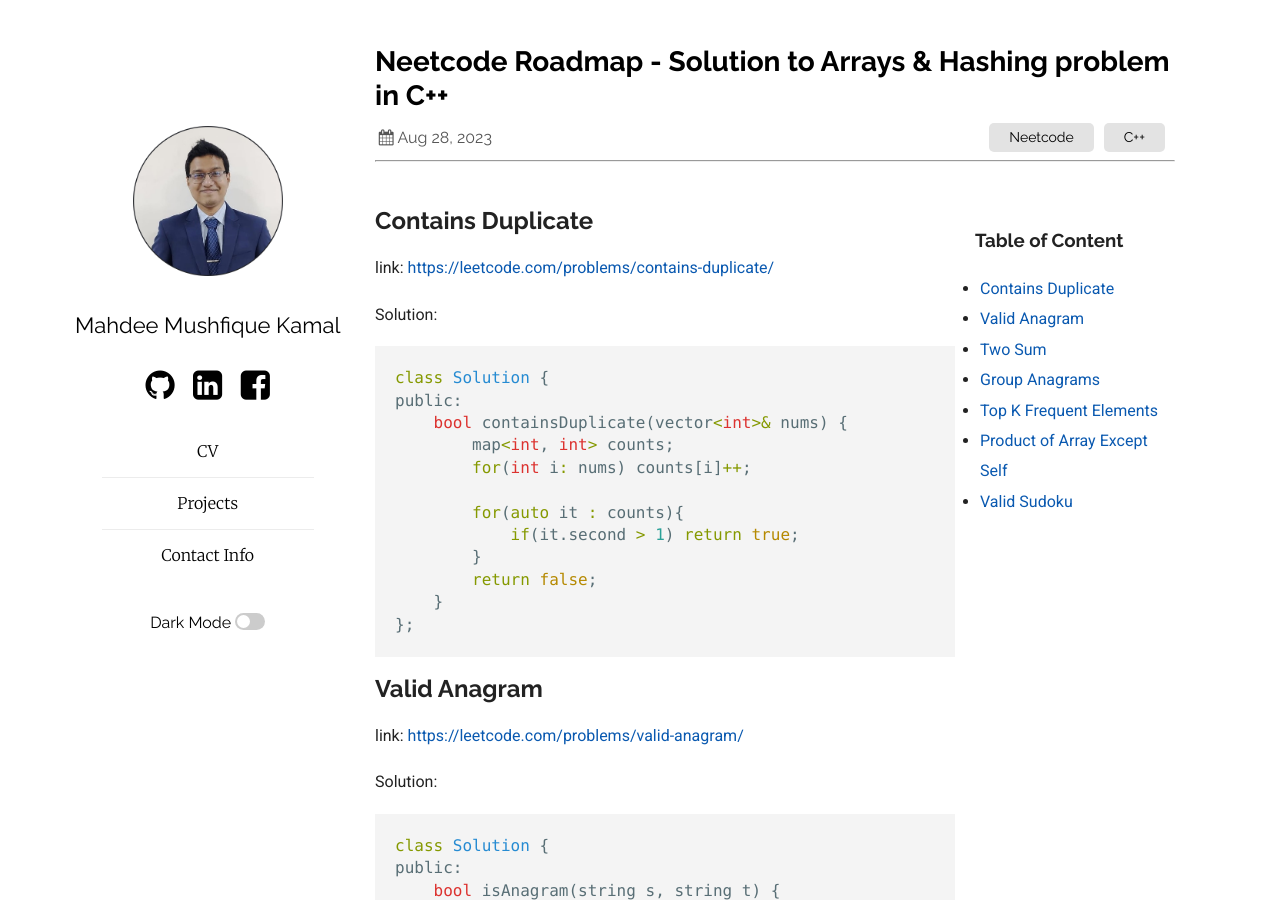
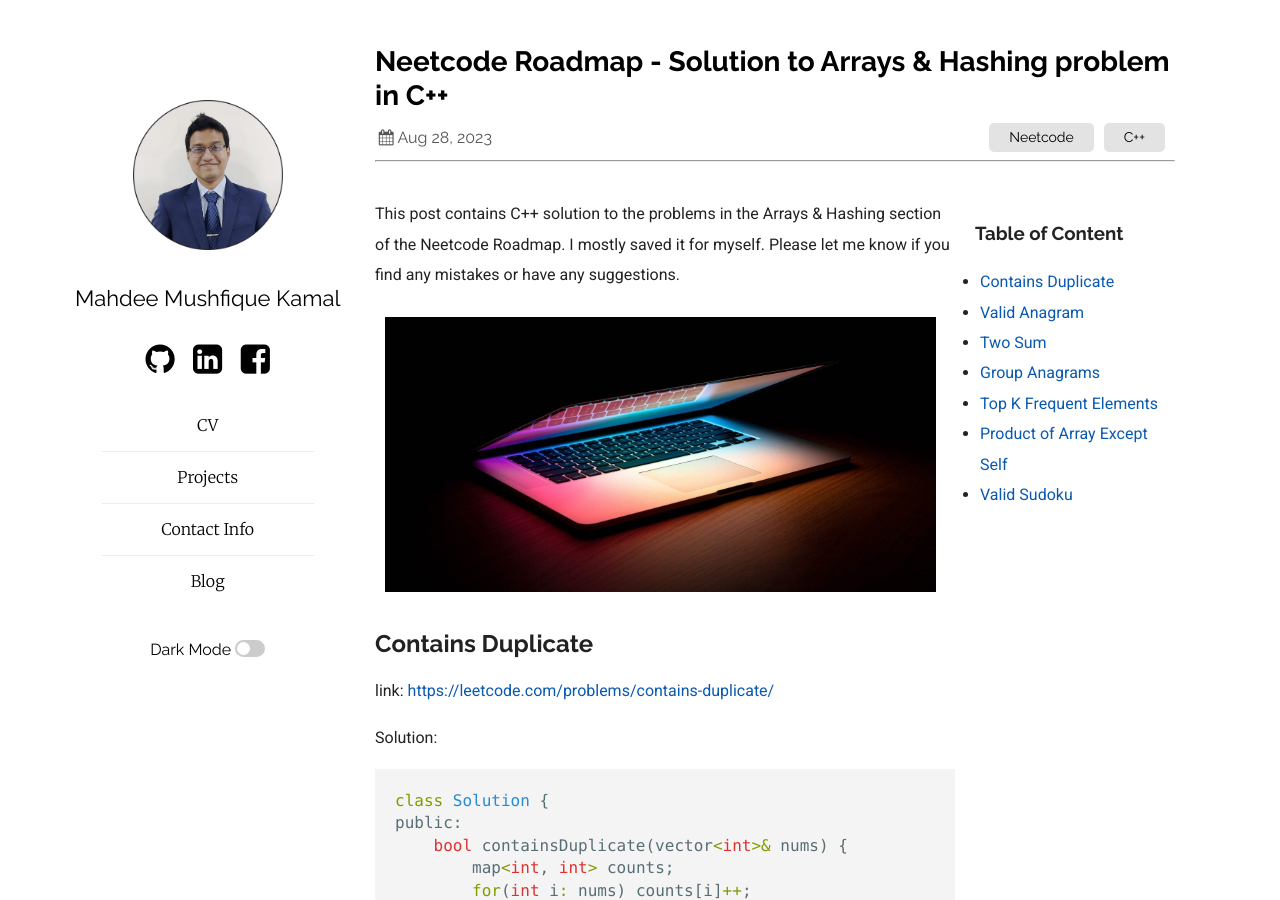
Before and after one commit to MahdeeMushfiqueKamal/MahdeeMushfiqueKamal.github.io, a Jekyll site: the page built from _posts/2023-08-28-neetcode-Arrays-&-Hashing.markdown, in a window 1280 px wide and 900 px high. Built offline with Jekyll 4.4.1, drawn with Linux system fonts in a browser that asks for light colours.

Commit message:
stock image

```diff
--- a/_config.yml
+++ b/_config.yml
@@ -33,6 +33,8 @@ plainwhite:
       url: "/projects"
     - title: Contact Info
       url: "/contact"
+    - title: Blog
+      url: "/blog"
   # generate social links in footer
   social_links:
     #twitter: DhruboKamal
--- a/_posts/2023-08-28-neetcode-Arrays-&-Hashing.markdown
+++ b/_posts/2023-08-28-neetcode-Arrays-&-Hashing.markdown
@@ -3,6 +3,11 @@ layout: post
 title: Neetcode Roadmap - Solution to Arrays & Hashing problem in C++
 categories: Neetcode C++
 ---
+
+This post contains C++ solution to the problems in the Arrays & Hashing section of the Neetcode Roadmap. I mostly saved it for myself.
+Please let me know if you find any mistakes or have any suggestions.
+
+![Stock Image](/assets/stockimage.jpeg)
 
 ## Contains Duplicate
 
```
Also changed, not shown: assets/stockimage.jpeg (added).
